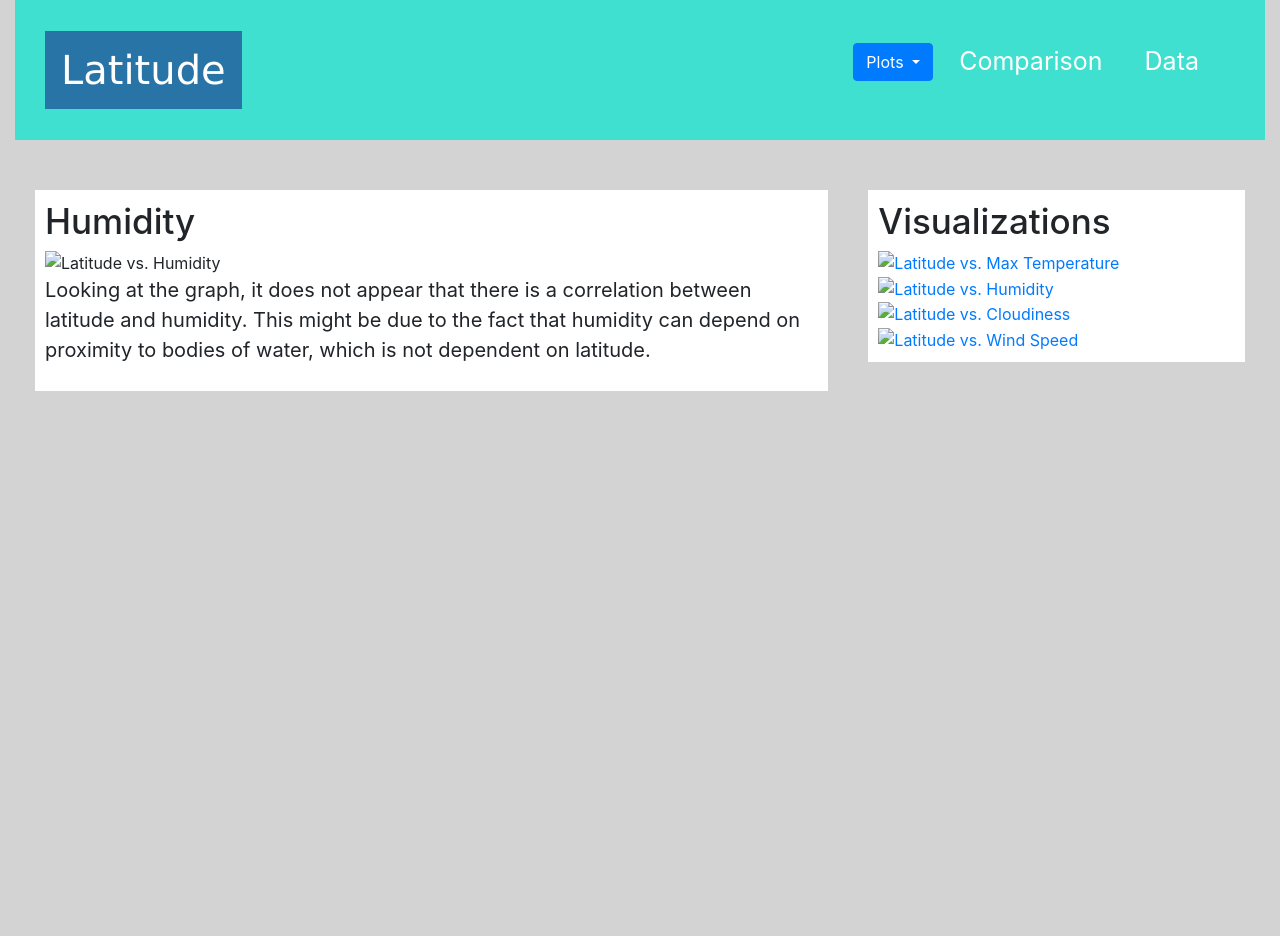
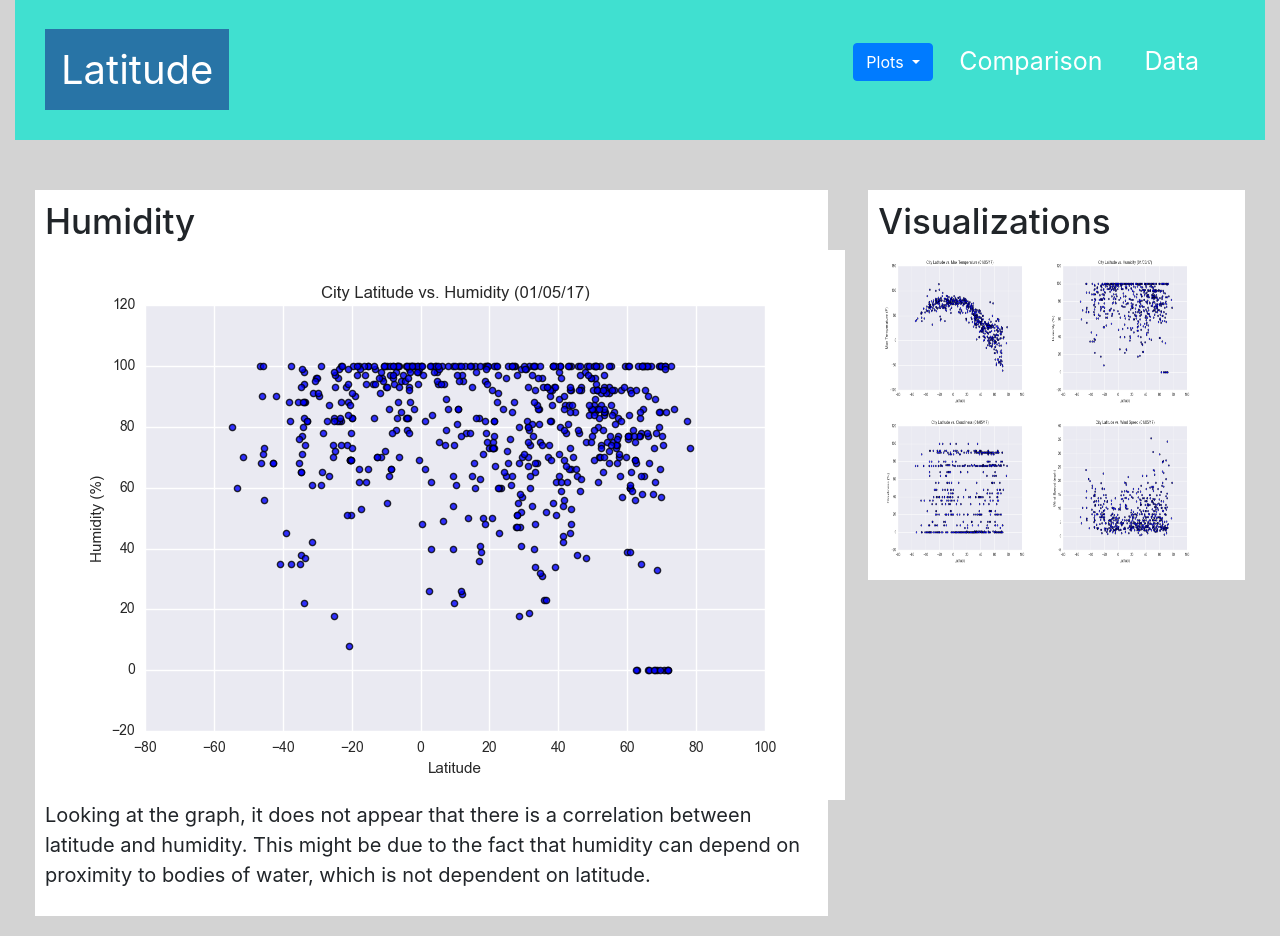
Before and after one commit to izpearlstein/Web-Design-Challenge, a plain HTML site: page WebVisualizations/humidity.html in a window 1280 px wide. Before the commit the page ends 800 px from the top, so only its background shows below. Drawn offline with nearby package versions, Linux system fonts and the light colour scheme; files that its build step writes are made by us from their sources.

Commit message:
update file structure

```diff
--- a/WebVisualizations/humidity.html
+++ b/WebVisualizations/humidity.html
@@ -51,7 +51,7 @@
                            <h1 class="title">Humidity</h1>
                         </div>
                         <div class="content">
-                           <img src="./assets/images/Latitude_Humidity.png" alt="Latitude vs. Humidity" class="img-responsive">
+                           <img src="../assets/images/Latitude_Humidity.png" alt="Latitude vs. Humidity" class="img-responsive">
                            <p class="category">Looking at the graph, it does not appear that there is a correlation between latitude and humidity. This might be due to the fact that humidity can depend on proximity to bodies of water, which is not dependent on latitude.
                            </p>
                         </div>
@@ -63,10 +63,10 @@
                            <h1 class="title">Visualizations</h1>
                         </div>
                         <div class="content">
-                           <a href="./temperature.html"><img src="./assets/images/Latitude_Temperature.png" alt="Latitude vs. Max Temperature" height="160" width="160"></a>
-                           <a href="./humidity.html"><img src="./assets/images/Latitude_Humidity.png" alt="Latitude vs. Humidity" height="160" width="160"></a>
-                           <a href="./cloudiness.html"><img src="./assets/images/Latitude_Cloudiness.png" alt="Latitude vs. Cloudiness" height="160" width="160"></a>
-                           <a href="./windspeed.html"><img src="./assets/images/Latitude_Windspeed.png" alt="Latitude vs. Wind Speed" height="160" width="160"></a>
+                           <a href="./temperature.html"><img src="../assets/images/Latitude_Temperature.png" alt="Latitude vs. Max Temperature" height="160" width="160"></a>
+                           <a href="./humidity.html"><img src="../assets/images/Latitude_Humidity.png" alt="Latitude vs. Humidity" height="160" width="160"></a>
+                           <a href="./cloudiness.html"><img src="../assets/images/Latitude_Cloudiness.png" alt="Latitude vs. Cloudiness" height="160" width="160"></a>
+                           <a href="./windspeed.html"><img src="../assets/images/Latitude_Windspeed.png" alt="Latitude vs. Wind Speed" height="160" width="160"></a>
                         </div>
                      </div>
                   </div>
--- a/WebVisualizations/style.css
+++ b/WebVisualizations/style.css
@@ -45,7 +45,6 @@ body {
 
   .latitude {
     color: white;
-    font-family: verdana;
     font-size: 40px;
     background-color: #2874A6;
     border: 1px solid #2874A6;
```
Also changed, not shown: WebVisualizations/cloudiness.html (+5 -5 lines), WebVisualizations/comparison.html (+4 -4 lines), WebVisualizations/index.html (+5 -5 lines), WebVisualizations/temperature.html (+5 -5 lines), WebVisualizations/windspeed.html (+5 -5 lines).
